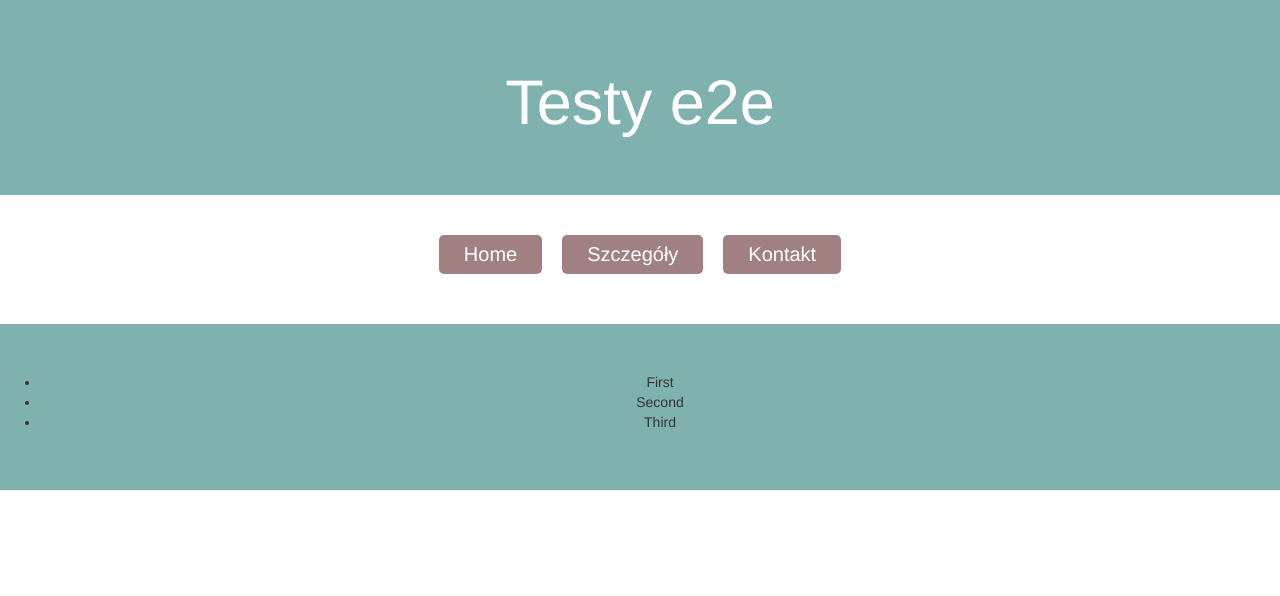
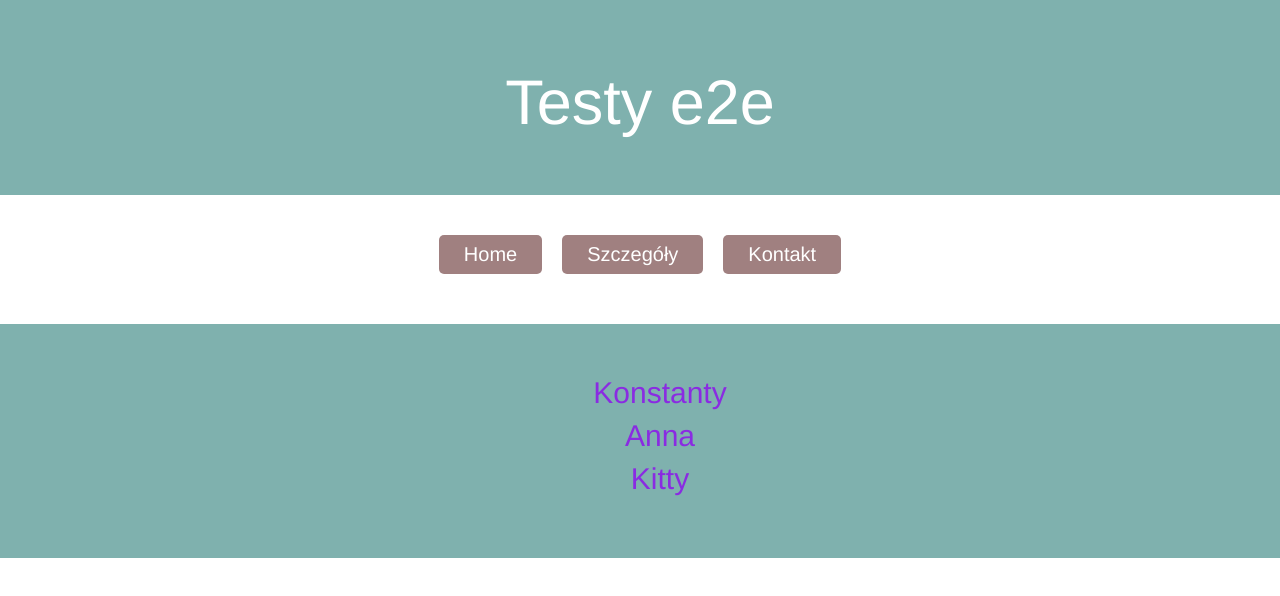
Before and after one commit to RafalM2000/2e2_tests, an Angular app: page /details in a window 1280 px wide. Shown: the top 596 px of the page. Built offline with nearby package versions, Linux system fonts and the light colour scheme.

Commit message:
dodanie listy bohaterów do strony szczegóły

```diff
--- a/src/app/details/details.component.css
+++ b/src/app/details/details.component.css
@@ -0,0 +1,5 @@
+.items {
+    list-style-type: none;
+    color:blueviolet;
+    font-size: 30px;
+}
--- a/src/app/details/details.component.html
+++ b/src/app/details/details.component.html
@@ -1,5 +1,5 @@
 <ul class="items">
-    <li>First</li>
-    <li>Second</li>
-    <li>Third</li>
-  </ul>
+    <li>Konstanty</li>
+    <li>Anna</li>
+    <li>Kitty</li>
+</ul>
```
